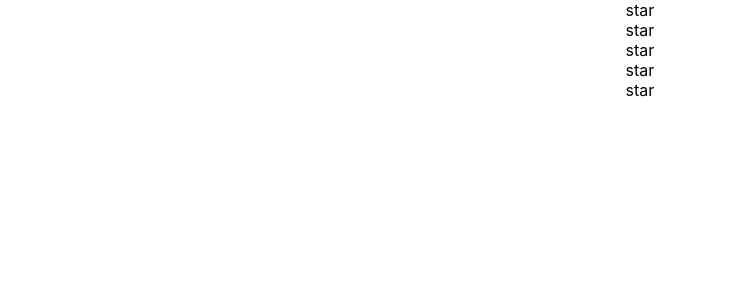
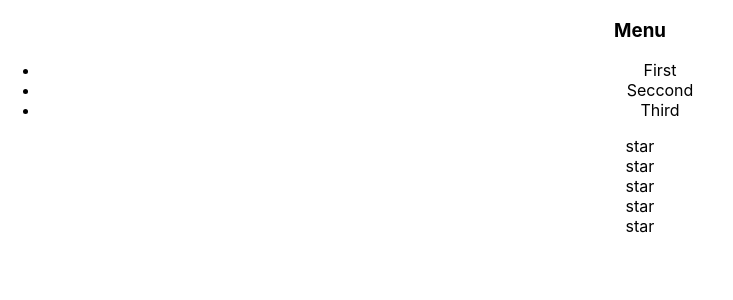
Before and after one commit to djonnybravo/kabzda, a React (Create React App) app: page / in a window 1280 px wide. Shown: the top 300 px of the page, without its empty margins (0-733 px from the left). Built offline with nearby package versions, Linux system fonts and the light colour scheme.

Commit message:
add Accordion

```diff
--- a/src/App.tsx
+++ b/src/App.tsx
@@ -2,11 +2,13 @@ import React from 'react';
 import logo from './logo.svg';
 import './App.css';
 import Rating from "./components/Rating/Rating";
+import Accordion from "./components/Accordion/Accordion";
 
 function App() {
   return (
     <div className="App">
-      <Rating/>
+        <Accordion/>
+        <Rating/>
     </div>
   );
 }
```
